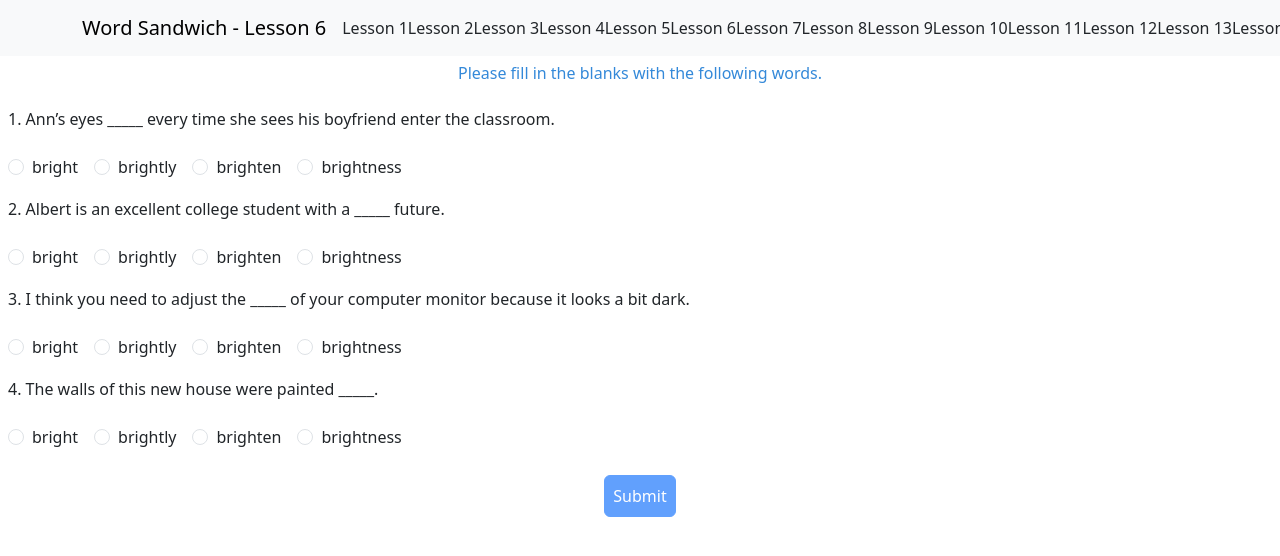
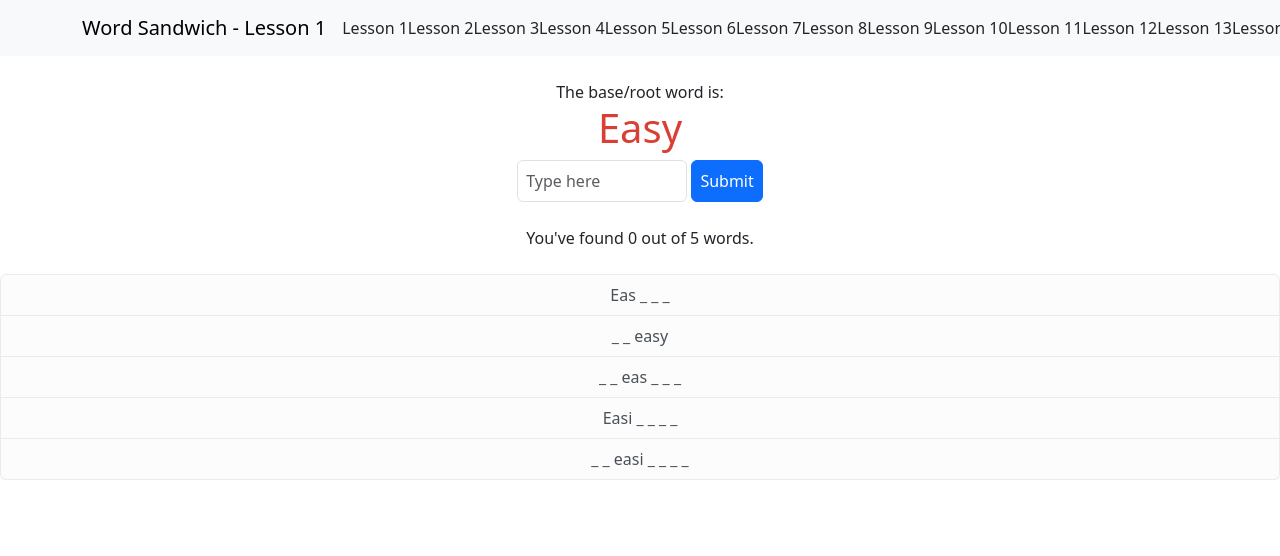
Before and after one commit to AElearn/word-toppings-class, a React (Vite) app: page / in a window 1280 px wide. Shown: the top 556 px of the page. Built offline with nearby package versions, Linux system fonts and the light colour scheme.

Commit message:
Fix mistake

```diff
--- a/src/App.jsx
+++ b/src/App.jsx
@@ -16,7 +16,7 @@ import ReadingGame from "./components/ReadingGame";
 
 const App = () => {
 	// Change this to the right lesson per week
-	const [lesson, setLesson] = useState(5);
+	const [lesson, setLesson] = useState(0);
 	const [expanded, setExpanded] = useState(false);
 
 	/*
@@ -24,7 +24,7 @@ const App = () => {
   2. Part 2 game
   3. Part 3 game
   */
-	const [stage, setStage] = useState(2);
+	const [stage, setStage] = useState(1);
 
 	useEffect(() => {
 		document.title = "Word Sandwich";
--- a/src/part2.json
+++ b/src/part2.json
@@ -86,7 +86,7 @@
 		],
 		"questions": [
 			"This movie is _____ for children because it has too much violence.",
-			"Maggy decided to buy that blue jacket because it _____ her very well.",
+			"Maggy decided to buy that blue jacket because it would _____ her very well.",
 			"According to Joe’s recent behavior, there are some doubts about his _____ for the new position.",
 			"Wearing a pair of jeans, Leo is afraid he does not dress _____ for the job interview."
 		],
```
